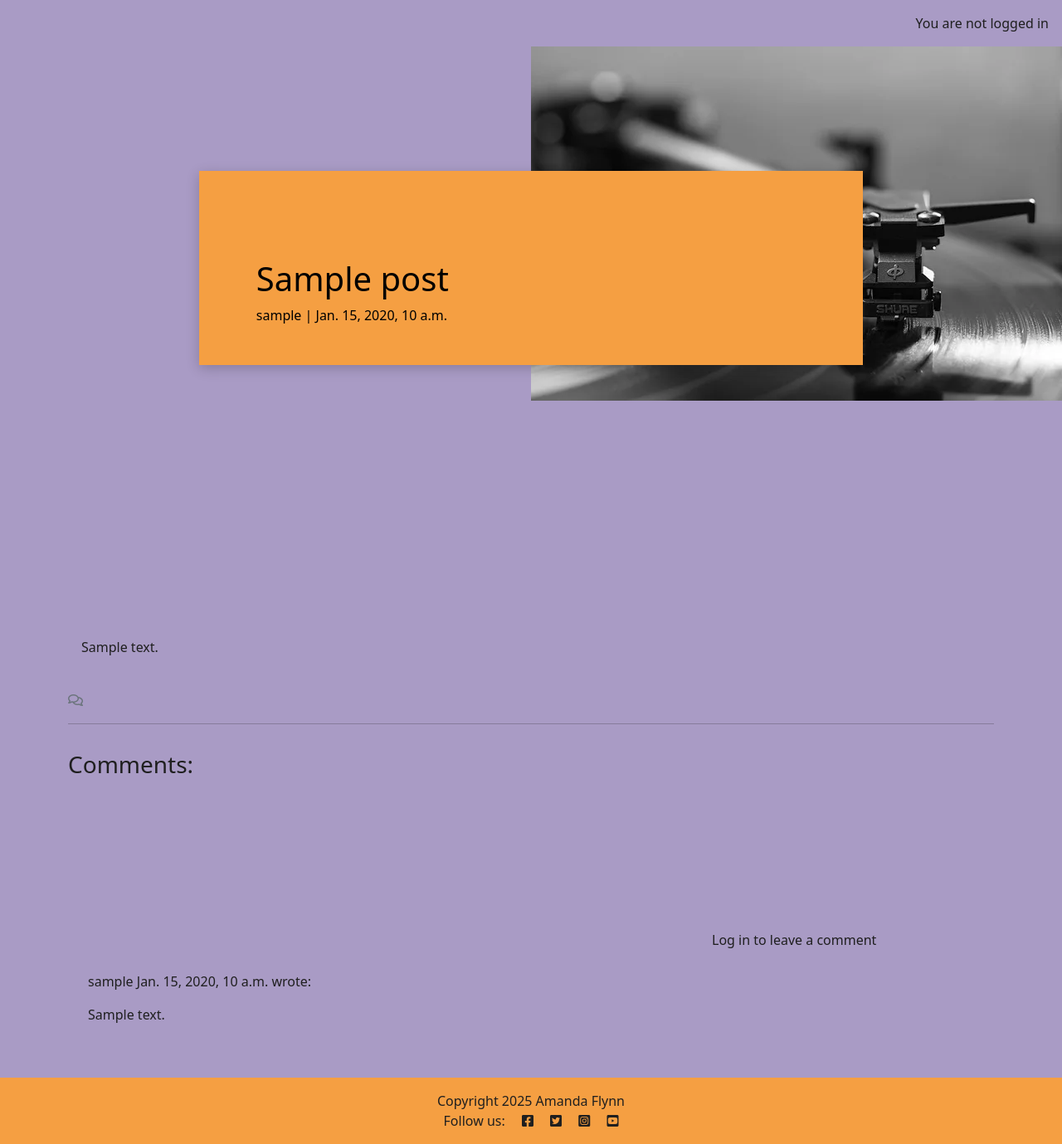
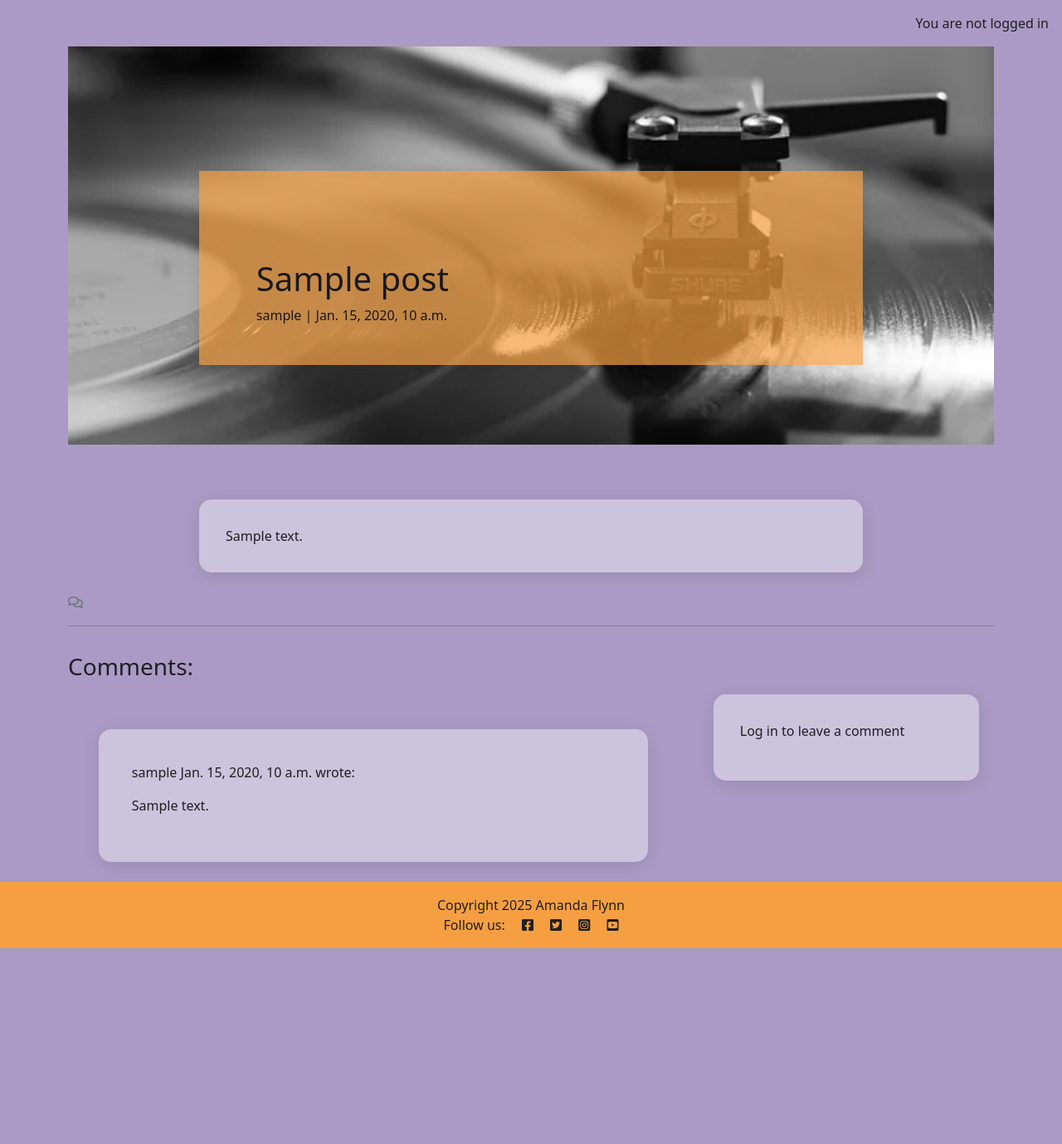
Before and after one commit to AF-5446/Lyric-Lure-CSP, a Django app: a page that uses hello_world/templates/blog/post_detail.html in a window 1280 px wide. Shown: the part 74-1453 px from the top of the page at 83% size. After the commit the page ends 1217 px from the top, so only its background shows below. Run offline with Django 4.2, Linux system fonts and the light colour scheme; tables that the repository leaves empty hold one stand-in row (values such as "Sample post"); some libraries are stand-ins or nearby versions.

Commit message:
styling of masthead changed, next styling to commence

```diff
--- a/hello_world/templates/blog/post_detail.html
+++ b/hello_world/templates/blog/post_detail.html
@@ -12,7 +12,7 @@
                 <p class="post-subtitle">{{ post.author }} | {{ post.created_on }}</p>
             </div>
             <div class="d-none d-md-block col-md-6 masthead-image">
-                <img src="{% static 'images/record-player.webp' %}" class="scale" alt="placeholder">
+                <img src="{% static 'images/record-player.webp' %}" alt="placeholder">
             </div>
         </div>
     </div>
@@ -21,7 +21,7 @@
 <div class="container">
     <div class="row">
         <div class="col card mb-4  mt-3 left  top">
-            <div class="card-body">
+            <div class="card-mast">
                 <!-- The post content goes inside the card-text. -->
                 <!-- Use the | safe filter inside the template tags -->
                 <p class="card-text">
@@ -45,7 +45,7 @@
     <div class="row">
         <div class="col-md-8 card mb-4 mt-3">
             <h3>Comments:</h3>
-            <div class="card-body">
+            <div class="card-mast">
                 <!-- We want a for loop inside the empty control tags to iterate through each comment in comments -->
                 {% for comment in comments %}
                 <div class="p-2 comments
@@ -75,7 +75,7 @@
         </div>
         <!-- Creating New Comments -->
         <div class="col-md-4 card mb-4 mt-3">
-            <div class="card-body">
+            <div class="card-mast">
                 {% if user.is_authenticated %}
                 <h3>Leave a comment:</h3>
                 <p>Posting as: {{ user.username }}</p>
--- a/static/css/style.css
+++ b/static/css/style.css
@@ -38,10 +38,19 @@ body {
     background-color: transparent;
 }
 
-.card-body {
-    flex: 1 1 auto;
-    padding: 1rem 1rem;
-    margin-top: 200px;
+.card-mast {
+    position: relative;
+    z-index: 3;
+    background-color: rgba(255, 255, 255, 0.4);
+    color: #1f1f1f;
+    margin-top: 50px;
+    padding: 2rem;
+    border-radius: 15px;
+    box-shadow: 0 4px 20px rgba(0, 0, 0, 0.1);
+    width: 90%;
+    max-width: 800px;
+    margin-left: auto;
+    margin-right: auto;
 }
 
 .image-container {
@@ -80,6 +89,7 @@ body {
 
 .masthead-text {
     background-color: #f59f42;
+    opacity: 0.7;
     color: black;
     position: absolute;
     z-index: 2;
@@ -93,15 +103,21 @@ body {
 }
 
 .masthead-image {
-    position: absolute;
-    width: 50%;
-    height: 50%;
+    position: relative;
+    width: 100%;
+    height: 60vh;
     overflow: visible;
     object-fit: cover;
-    object-position: center 355;
+    object-position: center bottom;
     z-index: 1;
     top: 0;
-    right: 0;
+}
+
+.masthead-image img {
+    width: 100%;
+    height: 60vh;
+    object-fit: cover;
+    object-position: center bottom;
 }
 
 .masthead-image:after { /* Blog title colour and design */
```
